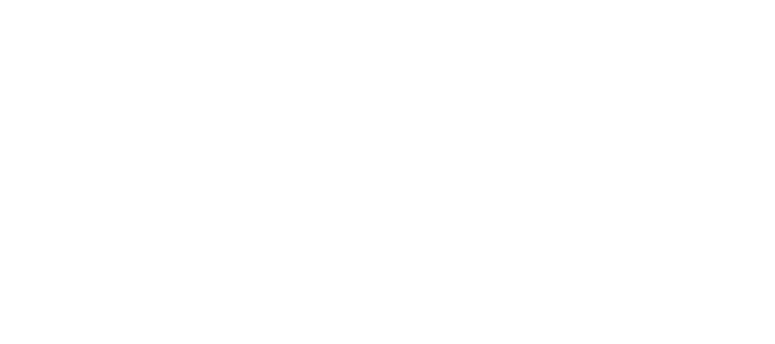
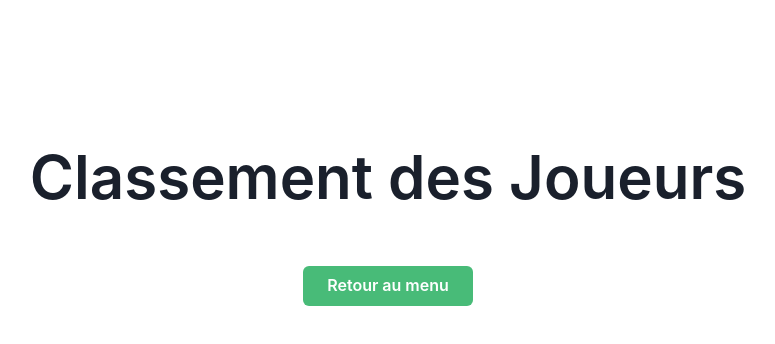
Before and after one commit to Erwan33800/deathburger, a React (Create React App) app: page /leaderboard in a window 1280 px wide. Before the commit this address had no page. Shown: the top 344 px of the page, without its empty margins (252-1027 px from the left). Built offline with nearby package versions, Linux system fonts and the light colour scheme; no server answers.

Commit message:
add score + pseudo + leaderboard done

```diff
--- a/src/App.js
+++ b/src/App.js
@@ -3,6 +3,7 @@ import { BrowserRouter, Route, Routes } from 'react-router-dom';
 import Home from './Home';
 import Questions from './Questions';
 import AddQuestion from './AddQuestion';
+import Leaderboard from './Leaderboard';
 
 function App() {
   return (
@@ -11,6 +12,7 @@ function App() {
         <Route exact path="/" element={<Home />} />
         <Route path="/questions" element={<Questions />} />
         <Route path="/addQuestion" element={<AddQuestion />} />
+        <Route path="/leaderboard" element={<Leaderboard />} />
       </Routes>
     </BrowserRouter>
   );
--- a/src/Home.js
+++ b/src/Home.js
@@ -60,9 +60,12 @@ const App = () => {
             Let's go !!
           </Button>
 
-          <Button colorScheme={'blue'} px={6}>
-            Classement
-          </Button>
+          <Link href="/leaderboard">
+            <Button colorScheme={'blue'} px={6}>
+              Classement
+            </Button>
+          </Link>
+
           <Link href="/addQuestion">
             <Button colorScheme={'red'} px={6}>
               Créer une question
--- /dev/null
+++ b/src/Leaderboard.js
@@ -0,0 +1,58 @@
+import React, { useState, useEffect } from 'react';
+import axios from 'axios';
+import { Container, Stack, Box, Heading, Text, Link, Button } from '@chakra-ui/react';
+
+const Leaderboard = () => {
+  const [players, setPlayers] = useState([]);
+
+  useEffect(() => {
+    fetchLeaderboard();
+  }, []);
+
+  const fetchLeaderboard = async () => {
+    try {
+      const response = await axios.get('http://localhost:3010/answers/leaderboard');
+      setPlayers(response.data);
+    } catch (error) {
+      console.log('Une erreur s\'est produite lors de la récupération du classement:', error);
+    }
+  };
+
+  return (
+    <Container maxW={'3xl'}>
+      <Stack
+        as={Box}
+        textAlign={'center'}
+        spacing={{ base: 8, md: 14 }}
+        py={{ base: 20, md: 36 }}>
+        <Heading
+          fontWeight={600}
+          fontSize={{ base: '2xl', sm: '4xl', md: '6xl' }}
+          lineHeight={'110%'}>
+          Classement des Joueurs
+        </Heading>
+        <Link href="/">
+          <Button
+            colorScheme={'green'}
+            bg={'green.400'}
+            px={6}
+            _hover={{
+              bg: 'green.500',
+            }}>
+            Retour au menu
+          </Button>
+        </Link>
+        <Box>
+          {players.map((player, index) => (
+            <Box key={index} bg="gray.200" p={4} my={2} borderRadius="md">
+              <Text fontWeight="bold">{index + 1}. {player.pseudo}</Text>
+              <Text>{player.scoreDB} points</Text>
+            </Box>
+          ))}
+        </Box>
+      </Stack>
+    </Container>
+  );
+};
+
+export default Leaderboard;
--- a/src/components/ScoreInput.js
+++ b/src/components/ScoreInput.js
@@ -1,24 +1,38 @@
 import React, { useState } from 'react';
+import { useNavigate } from 'react-router-dom';
+import axios from 'axios';
 import { Box, Heading, Input, Button, Flex } from '@chakra-ui/react';
-import PropTypes from 'prop-types';
 
-const ScoreInput = ({ onSubmit }) => {
-  const [name, setName] = useState('');
-  const [score, setScore] = useState('');
+const ScoreInput = () => {
+  const [pseudo, setPseudo] = useState('');
+  const [scoreDB, setScoreDB] = useState('');
+  const navigate = useNavigate();
 
-  const handleNameChange = (event) => {
-    setName(event.target.value);
+  const handlePseudoChange = (event) => {
+    setPseudo(event.target.value);
   };
 
   const handleScoreChange = (event) => {
-    setScore(event.target.value);
+    setScoreDB(parseInt(event.target.value));
   };
 
-  const handleSubmit = (event) => {
+  const handleSubmit = async (event) => {
     event.preventDefault();
-    onSubmit(name, score);
-    setName('');
-    setScore('');
+
+    try {
+      const response = await axios.post('http://localhost:3010/answers', {
+        pseudo: pseudo,
+        scoreDB: scoreDB,
+      });
+      console.log('Score enregistré avec succès:', response.data);
+
+      // Réinitialise les valeurs
+      setPseudo('');
+      setScoreDB(0);
+      navigate('/');
+    } catch (error) {
+      console.log('Une erreur s\'est produite lors de l\'enregistrement du score:', error);
+    }
   };
 
   return (
@@ -27,33 +41,29 @@ const ScoreInput = ({ onSubmit }) => {
         Valide le score !
       </Heading>
       <form onSubmit={handleSubmit}>
-        <Flex>
+        <Flex mt={10}>
           <Input
             type="text"
-            placeholder="Name"
-            value={name}
-            onChange={handleNameChange}
+            placeholder="Pseudo"
+            value={pseudo}
+            onChange={handlePseudoChange}
             mb={2}
           />
           <Input
             type="number"
             placeholder="Score"
-            value={score}
+            value={scoreDB}
             onChange={handleScoreChange}
             mb={2}
           />
         </Flex>
 
-        <Button colorScheme="blue" type="submit">
-          Submit
+        <Button colorScheme="blue" type="submit" mt={10}>
+          Enregistre le score Beau-Gosse
         </Button>
       </form>
     </Box>
   );
 };
 
-ScoreInput.propTypes = {
-  onSubmit: PropTypes.func.isRequired,
-};
-
 export default ScoreInput;
```
